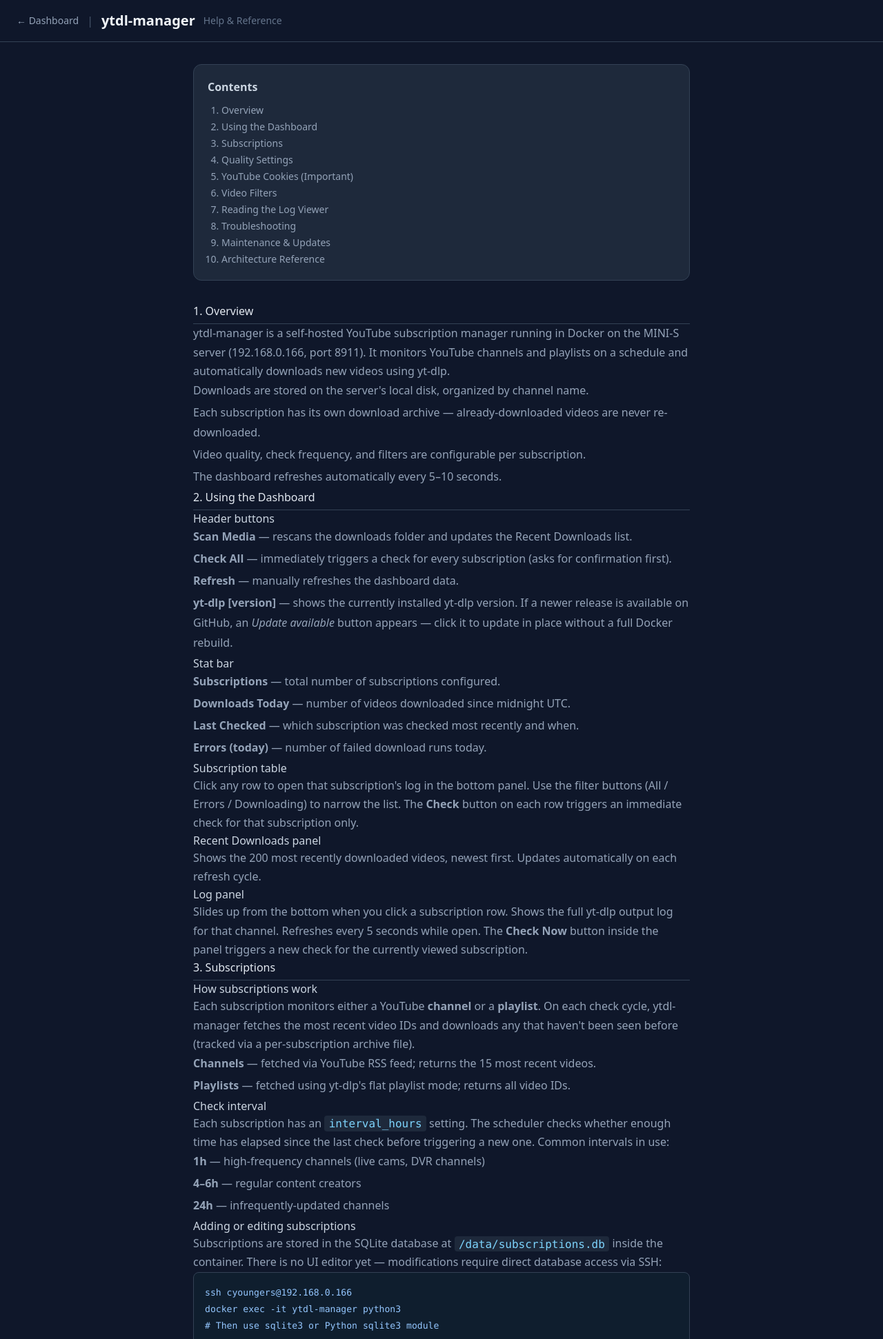
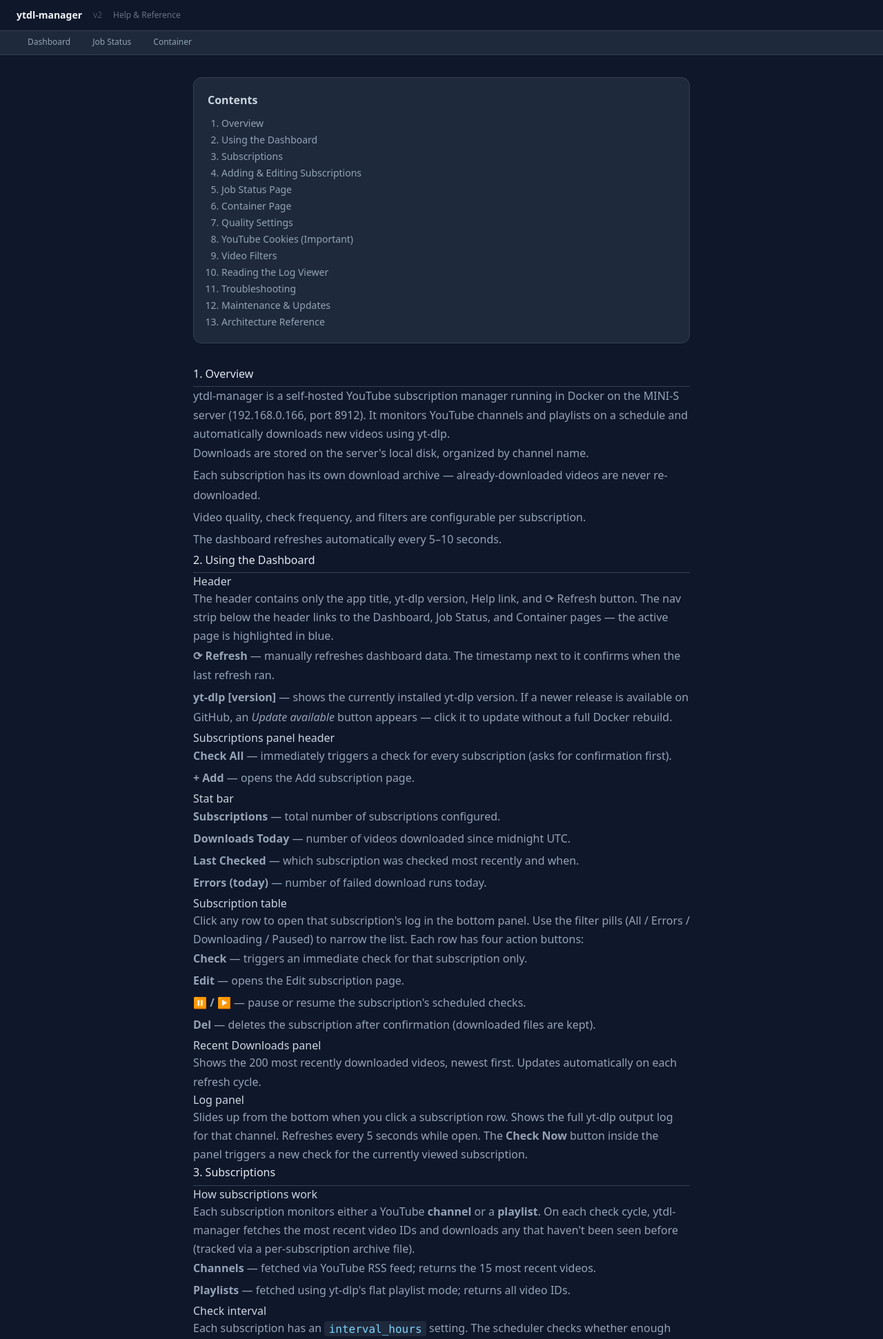
Before and after one commit to cyoungers/ytdl-manager, a FastAPI app: page /help in a window 1280 px wide. Shown: the top 1942 px of the page at 69% size. Run offline with FastAPI, Linux system fonts and the light colour scheme; parts of the project's set-up code (start-up, migrations or seed data) failed here and were passed over; some libraries are stand-ins or nearby versions.

Commit message:
v2: help page updated, jobs table fixed 6-row height with scroll, NAS SMB link

```diff
--- a/app/templates/help.html
+++ b/app/templates/help.html
@@ -25,12 +25,16 @@
 </head>
 <body class="min-h-screen">
 
-<header class="bg-slate-900 border-b border-slate-700 px-6 py-4 flex items-center gap-3 sticky top-0 z-10">
-  <a href="/" class="text-slate-400 hover:text-white text-sm transition-colors">← Dashboard</a>
-  <span class="text-slate-600">|</span>
-  <span class="text-xl font-bold text-slate-100">ytdl-manager</span>
-  <span class="text-slate-500 text-sm">Help &amp; Reference</span>
+<header class="bg-slate-900 border-b border-slate-700 px-6 py-3 flex items-center gap-4 sticky top-0 z-10">
+  <span class="text-sm font-bold text-slate-100">ytdl-manager</span>
+  <span class="text-xs text-slate-600">v2</span>
+  <span class="text-xs text-slate-500">Help &amp; Reference</span>
 </header>
+<nav class="bg-slate-800 border-b border-slate-700 px-6 flex gap-0">
+  <a href="/" class="nav-link px-4 py-2 text-xs font-medium text-slate-400 hover:text-slate-100 border-b-2 border-transparent hover:border-slate-500 transition-colors">Dashboard</a>
+  <a href="/jobs-page" class="nav-link px-4 py-2 text-xs font-medium text-slate-400 hover:text-slate-100 border-b-2 border-transparent hover:border-slate-500 transition-colors">Job Status</a>
+  <a href="/container" class="nav-link px-4 py-2 text-xs font-medium text-slate-400 hover:text-slate-100 border-b-2 border-transparent hover:border-slate-500 transition-colors">Container</a>
+</nav>
 
 <div class="max-w-3xl mx-auto px-6 py-8">
 
@@ -41,6 +45,9 @@
       <li><a href="#overview">Overview</a></li>
       <li><a href="#dashboard">Using the Dashboard</a></li>
       <li><a href="#subscriptions">Subscriptions</a></li>
+      <li><a href="#addedit">Adding &amp; Editing Subscriptions</a></li>
+      <li><a href="#jobs">Job Status Page</a></li>
+      <li><a href="#container">Container Page</a></li>
       <li><a href="#quality">Quality Settings</a></li>
       <li><a href="#cookies">YouTube Cookies (Important)</a></li>
       <li><a href="#filters">Video Filters</a></li>
@@ -53,7 +60,7 @@
 
   <!-- 1. Overview -->
   <h2 id="overview">1. Overview</h2>
-  <p>ytdl-manager is a self-hosted YouTube subscription manager running in Docker on the MINI-S server (192.168.0.166, port 8911). It monitors YouTube channels and playlists on a schedule and automatically downloads new videos using yt-dlp.</p>
+  <p>ytdl-manager is a self-hosted YouTube subscription manager running in Docker on the MINI-S server (192.168.0.166, port 8912). It monitors YouTube channels and playlists on a schedule and automatically downloads new videos using yt-dlp.</p>
   <ul>
     <li>Downloads are stored on the server's local disk, organized by channel name.</li>
     <li>Each subscription has its own download archive — already-downloaded videos are never re-downloaded.</li>
@@ -64,12 +71,17 @@
   <!-- 2. Dashboard -->
   <h2 id="dashboard">2. Using the Dashboard</h2>
 
-  <h3>Header buttons</h3>
+  <h3>Header</h3>
+  <p>The header contains only the app title, yt-dlp version, Help link, and ⟳ Refresh button. The nav strip below the header links to the Dashboard, Job Status, and Container pages — the active page is highlighted in blue.</p>
   <ul>
-    <li><strong>Scan Media</strong> — rescans the downloads folder and updates the Recent Downloads list.</li>
+    <li><strong>⟳ Refresh</strong> — manually refreshes dashboard data. The timestamp next to it confirms when the last refresh ran.</li>
+    <li><strong>yt-dlp [version]</strong> — shows the currently installed yt-dlp version. If a newer release is available on GitHub, an <em>Update available</em> button appears — click it to update without a full Docker rebuild.</li>
+  </ul>
+
+  <h3>Subscriptions panel header</h3>
+  <ul>
     <li><strong>Check All</strong> — immediately triggers a check for every subscription (asks for confirmation first).</li>
-    <li><strong>Refresh</strong> — manually refreshes the dashboard data.</li>
-    <li><strong>yt-dlp [version]</strong> — shows the currently installed yt-dlp version. If a newer release is available on GitHub, an <em>Update available</em> button appears — click it to update in place without a full Docker rebuild.</li>
+    <li><strong>+ Add</strong> — opens the Add subscription page.</li>
   </ul>
 
   <h3>Stat bar</h3>
@@ -81,7 +93,13 @@
   </ul>
 
   <h3>Subscription table</h3>
-  <p>Click any row to open that subscription's log in the bottom panel. Use the filter buttons (All / Errors / Downloading) to narrow the list. The <strong>Check</strong> button on each row triggers an immediate check for that subscription only.</p>
+  <p>Click any row to open that subscription's log in the bottom panel. Use the filter pills (All / Errors / Downloading / Paused) to narrow the list. Each row has four action buttons:</p>
+  <ul>
+    <li><strong>Check</strong> — triggers an immediate check for that subscription only.</li>
+    <li><strong>Edit</strong> — opens the Edit subscription page.</li>
+    <li><strong>⏸ / ▶</strong> — pause or resume the subscription's scheduled checks.</li>
+    <li><strong>Del</strong> — deletes the subscription after confirmation (downloaded files are kept).</li>
+  </ul>
 
   <h3>Recent Downloads panel</h3>
   <p>Shows the 200 most recently downloaded videos, newest first. Updates automatically on each refresh cycle.</p>
@@ -107,12 +125,6 @@
     <li><strong>24h</strong> — infrequently-updated channels</li>
   </ul>
 
-  <h3>Adding or editing subscriptions</h3>
-  <p>Subscriptions are stored in the SQLite database at <code>/data/subscriptions.db</code> inside the container. There is no UI editor yet — modifications require direct database access via SSH:</p>
-  <pre><code>ssh cyoungers@192.168.0.166
-docker exec -it ytdl-manager python3
-# Then use sqlite3 or Python sqlite3 module</code></pre>
-
   <h3>Status values</h3>
   <ul>
     <li><strong>ok</strong> (green) — last run completed successfully.</li>
@@ -121,8 +133,50 @@ docker exec -it ytdl-manager python3
     <li><strong>idle</strong> (grey) — subscription is disabled or has never been checked.</li>
   </ul>
 
-  <!-- 4. Quality -->
-  <h2 id="quality">4. Quality Settings</h2>
+  <!-- 4. Add/Edit -->
+  <h2 id="addedit">4. Adding &amp; Editing Subscriptions</h2>
+  <p>Use the <strong>+ Add</strong> button in the subscriptions panel header to open the Add page. Use the <strong>Edit</strong> button on any row to open the Edit page. Both pages have a <strong>Help</strong> link in the top-right that opens a full field reference in a new tab.</p>
+  <h3>Fields</h3>
+  <ul>
+    <li><strong>URL</strong> — YouTube channel (<code>/@handle</code> or <code>/channel/UC...</code>) or playlist (<code>?list=...</code>) URL. Pasting a <code>/@handle</code> URL auto-fills the Name and Output directory fields.</li>
+    <li><strong>Name</strong> — display label used in the UI and logs. Editing the name also updates the output directory if it hasn't been manually changed.</li>
+    <li><strong>Output directory</strong> — where videos are saved inside the container. Must start with <code>/downloads/</code> — the prefix is added automatically if omitted.</li>
+    <li><strong>Interval (hours)</strong> — how often the subscription is checked. After saving, use Stagger Schedules on the Job Status page to redistribute timing.</li>
+    <li><strong>Quality</strong> — see Quality Settings section below.</li>
+    <li><strong>date_after</strong> — playlists only; skip videos uploaded before this date. Accepts <code>YYYYMMDD</code> or relative values like <code>today-30days</code>.</li>
+    <li><strong>Min duration (seconds)</strong> — skip videos shorter than this. Default 180 (3 minutes). Set to 0 to disable.</li>
+    <li><strong>Exclude Shorts / Live / Past Live</strong> — filter checkboxes, all on by default.</li>
+  </ul>
+
+  <!-- 5. Job Status -->
+  <h2 id="jobs">5. Job Status Page</h2>
+  <p>Accessible via the nav strip. Shows all recent and running download jobs and the upcoming schedule.</p>
+  <h3>Jobs table</h3>
+  <p>Click any row to load that subscription's log in the viewer panel on the right. The table auto-refreshes every 5 seconds when jobs are running, every 15 seconds otherwise. Use the filter pills (All / Running / Completed / Failed) to narrow the list.</p>
+  <ul>
+    <li><strong>Found</strong> — number of new video IDs discovered on this run.</li>
+    <li><strong>Done</strong> — number successfully downloaded.</li>
+    <li><strong>Fail</strong> — number that errored (non-zero exit).</li>
+  </ul>
+  <h3>Upcoming Scheduled Runs</h3>
+  <p>Shows the next scheduled run time for every enabled subscription, sorted by time.</p>
+  <h3>Stagger Schedules</h3>
+  <p>If subscriptions start firing simultaneously, click <strong>Stagger Schedules</strong> to redistribute them evenly across their interval windows. Also run this after a container restart since APScheduler state is in-memory only.</p>
+
+  <!-- 6. Container -->
+  <h2 id="container">6. Container Page</h2>
+  <p>Accessible via the nav strip. Provides container status, cookie management, media scanning, and a log viewer.</p>
+  <h3>Status card</h3>
+  <p>Shows container name, running state, port mapping, API health, and current yt-dlp version. The <strong>Update yt-dlp</strong> button updates in place without a Docker rebuild. Restart and full rebuild must be done from the server shell.</p>
+  <h3>Cookies card</h3>
+  <p>Shows whether <code>/data/cookies.txt</code> is present, how many cookie lines it contains, and when it was last updated. <strong>Refresh Cookies (KBM)</strong> triggers the Keyboard Maestro macro on your Mac to run the automated cookie export flow. <strong>Verify Cookies</strong> does a quick sanity check on the file.</p>
+  <h3>Media Library card</h3>
+  <p><strong>Scan Media</strong> triggers the Channels DVR scanner to pick up newly downloaded files.</p>
+  <h3>Container Log</h3>
+  <p>Shows recent download activity from <code>/data/downloads.log</code>. The pane fills the remaining viewport height. Use the line count selector and Reload button to control how much is shown.</p>
+
+  <!-- 7. Quality (renumbered) -->
+  <h2 id="quality">7. Quality Settings</h2>
   <p>Each subscription has a <code>quality</code> setting that controls the yt-dlp format selector. Available options:</p>
   <ul>
     <li><strong>best</strong> — highest available resolution (no cap). May be 4K for channels that publish it.</li>
@@ -137,7 +191,7 @@ docker exec -it ytdl-manager python3
   </div>
 
   <!-- 5. Cookies -->
-  <h2 id="cookies">5. YouTube Cookies (Important)</h2>
+  <h2 id="cookies">8. YouTube Cookies (Important)</h2>
   <p>YouTube requires authentication cookies to serve high-resolution adaptive streams (1080p, 1440p, 4K). Without valid cookies, yt-dlp falls back to format 18 — a combined 360p stream — causing the blocky/artifacted video quality.</p>
 
   <div class="callout warn">
@@ -167,10 +221,10 @@ docker exec -it ytdl-manager python3
 scp ~/Downloads/cookies.txt cyoungers@192.168.0.166:/tmp/cookies.txt
 
 # Install into the Docker container
-ssh cyoungers@192.168.0.166 "docker cp /tmp/cookies.txt ytdl-manager:/data/cookies.txt"</code></pre>
+ssh cyoungers@192.168.0.166 "docker cp /tmp/cookies.txt ytdl-manager-v2:/data/cookies.txt"</code></pre>
 
   <h3>Verifying cookies are working</h3>
-  <pre><code>ssh cyoungers@192.168.0.166 "docker exec ytdl-manager yt-dlp \
+  <pre><code>ssh cyoungers@192.168.0.166 "docker exec ytdl-manager-v2 yt-dlp \
   --js-runtimes node \
   --cookies /data/cookies.txt \
   --extractor-args 'youtube:player_client=mweb' \
@@ -179,7 +233,7 @@ ssh cyoungers@192.168.0.166 "docker cp /tmp/cookies.txt ytdl-manager:/data/cooki
   <p>You should see 20+ format options including 1080p and 1440p. If you only see format 18 (360p), the cookies are not valid.</p>
 
   <!-- 6. Filters -->
-  <h2 id="filters">6. Video Filters</h2>
+  <h2 id="filters">9. Video Filters</h2>
   <p>All downloads are subject to a built-in <code>--match-filter</code> that silently skips videos that don't meet these criteria:</p>
   <ul>
     <li><strong>Duration &gt; 3 minutes</strong> — skips Shorts and very short clips.</li>
@@ -196,7 +250,7 @@ ssh cyoungers@192.168.0.166 "docker cp /tmp/cookies.txt ytdl-manager:/data/cooki
   <p>These cases appear in the log but result in <code>Exit code: 0</code> (success).</p>
 
   <!-- 7. Logs -->
-  <h2 id="logs">7. Reading the Log Viewer</h2>
+  <h2 id="logs">10. Reading the Log Viewer</h2>
   <p>Click any subscription row on the dashboard to open its log. The log file is the raw yt-dlp output for that subscription, appended across all runs. Here's how to read it:</p>
 
   <h3>Run header</h3>
@@ -230,7 +284,7 @@ Found 3 new video(s)</code></pre>
   </ul>
 
   <!-- 8. Troubleshooting -->
-  <h2 id="troubleshooting">8. Troubleshooting</h2>
+  <h2 id="troubleshooting">11. Troubleshooting</h2>
 
   <h3>Videos look blocky / low quality (360p)</h3>
   <p>This is almost always expired YouTube cookies. The log will show <code>[info] abc123: Downloading 1 format(s): 18</code> (a single format number, no <code>+</code>). Fix: refresh cookies using the incognito method described in <a href="#cookies">Section 5</a>.</p>
@@ -249,27 +303,27 @@ Found 3 new video(s)</code></pre>
 
   <h3>Subscription stuck in "downloading" status</h3>
   <p>If a subscription shows as downloading but the log isn't updating, the download process may have hung. Restart the container:</p>
-  <pre><code>ssh cyoungers@192.168.0.166 "docker restart ytdl-manager"</code></pre>
+  <pre><code>ssh cyoungers@192.168.0.166 "docker restart ytdl-manager-v2"</code></pre>
 
   <h3>All subscriptions show "never checked" after a restart</h3>
   <p>The <code>last_checked</code> times are stored in the SQLite database, which lives in a Docker named volume (<code>ytdl-data</code>). They persist across restarts. If they appear reset, the volume may have been accidentally deleted during a <code>docker compose down -v</code>.</p>
 
   <!-- 9. Maintenance -->
-  <h2 id="maintenance">9. Maintenance &amp; Updates</h2>
+  <h2 id="maintenance">12. Maintenance &amp; Updates</h2>
 
   <h3>Updating yt-dlp</h3>
   <p>The easiest way is via the dashboard — if a newer version is available on GitHub, an <em>Update available</em> button appears next to the version number in the header. Click it to update in place without any Docker rebuild.</p>
   <p>Alternatively, from the command line:</p>
-  <pre><code>ssh cyoungers@192.168.0.166 "docker exec ytdl-manager yt-dlp -U"</code></pre>
+  <pre><code>ssh cyoungers@192.168.0.166 "docker exec ytdl-manager-v2 yt-dlp -U"</code></pre>
 
   <h3>Deploying Python code changes (no rebuild)</h3>
   <p>For changes to <code>main.py</code> only (no new dependencies):</p>
-  <pre><code>ssh cyoungers@192.168.0.166 "cd ~/ai/ytdl-manager && git pull && \
-  docker cp app/main.py ytdl-manager:/app/main.py && \
-  docker restart ytdl-manager"</code></pre>
+  <pre><code>ssh cyoungers@192.168.0.166 "cd ~/ai/ytdl-manager-v2 && git pull && \
+  docker cp app/main.py ytdl-manager-v2:/app/main.py && \
+  docker restart ytdl-manager-v2"</code></pre>
 
   <h3>Full Docker rebuild (new dependencies or Dockerfile changes)</h3>
-  <pre><code>ssh cyoungers@192.168.0.166 "cd ~/ai/ytdl-manager && git pull && \
+  <pre><code>ssh cyoungers@192.168.0.166 "cd ~/ai/ytdl-manager-v2 && git pull && \
   docker compose down && \
   docker compose build --no-cache && \
   docker compose up -d"</code></pre>
@@ -279,7 +333,7 @@ Found 3 new video(s)</code></pre>
 
   <h3>Accessing the database</h3>
   <pre><code>ssh cyoungers@192.168.0.166
-docker exec -it ytdl-manager python3 -c "
+docker exec -it ytdl-manager-v2 python3 -c "
 import sqlite3, json
 c = sqlite3.connect('/data/subscriptions.db')
 c.row_factory = sqlite3.Row
@@ -289,22 +343,22 @@ for r in rows: print(dict(r))
 
   <h3>Re-staggering the schedule</h3>
   <p>If subscriptions start bunching up and running at the same time, hit the stagger endpoint to redistribute them evenly across their interval windows:</p>
-  <pre><code>curl -X POST http://192.168.0.166:8911/api/stagger</code></pre>
+  <pre><code>curl -X POST http://192.168.0.166:8912/api/stagger</code></pre>
   <p>This reschedules all enabled subscriptions in APScheduler directly — subscriptions with the same interval are spread evenly across that interval. For example, 11 hourly subs will fire ~5.5 minutes apart; 27 six-hourly subs will fire ~13 minutes apart. The staggering persists indefinitely since each subscription recurs independently from its own start time.</p>
 
   <h3>Viewing recent successful downloads</h3>
-  <pre><code>ssh cyoungers@192.168.0.166 "docker exec ytdl-manager tail -50 /data/downloads.log"</code></pre>
+  <pre><code>ssh cyoungers@192.168.0.166 "docker exec ytdl-manager-v2 tail -50 /data/downloads.log"</code></pre>
 
   <!-- 10. Architecture -->
-  <h2 id="architecture">10. Architecture Reference</h2>
+  <h2 id="architecture">13. Architecture Reference</h2>
 
   <h3>Infrastructure</h3>
   <ul>
     <li><strong>Host:</strong> Ubuntu, hostname <code>cyoungers-MINI-S</code> (192.168.0.166)</li>
-    <li><strong>Container:</strong> <code>ytdl-manager</code> — Python 3.12 + FastAPI + yt-dlp</li>
-    <li><strong>Port:</strong> 8911 on host → 8080 in container</li>
-    <li><strong>Repo:</strong> <code>https://github.com/cyoungers/ytdl-manager</code></li>
-    <li><strong>Project path on host:</strong> <code>~/ai/ytdl-manager</code></li>
+    <li><strong>Container:</strong> <code>ytdl-manager-v2</code> — Python 3.12 + FastAPI + yt-dlp</li>
+    <li><strong>Port:</strong> 8912 on host → 8080 in container</li>
+    <li><strong>Repo:</strong> <code>https://github.com/cyoungers/ytdl-manager</code> (v2 branch)</li>
+    <li><strong>Project path on host:</strong> <code>~/ai/ytdl-manager-v2</code></li>
   </ul>
 
   <h3>Data volume (<code>ytdl-data</code>)</h3>
@@ -315,6 +369,9 @@ for r in rows: print(dict(r))
     <li><code>/data/cookies.txt</code> — YouTube session cookies</li>
     <li><code>/data/downloads.log</code> — plain text log of all successful downloads</li>
   </ul>
+
+  <h3>Downloads folder</h3>
+  <p>Videos are stored on the NAS at <a href="smb://Chris@CJYNAS._smb._tcp.local/video/ytdl-manager">smb://Chris@CJYNAS._smb._tcp.local/video/ytdl-manager</a> — clicking this link opens the folder in Finder.</p>
 
   <h3>How a channel check works</h3>
   <ol>
--- a/app/templates/jobs.html
+++ b/app/templates/jobs.html
@@ -53,9 +53,9 @@
           class="jf-btn px-3 py-1 text-xs rounded-full font-medium transition-colors bg-slate-700 text-slate-400 hover:bg-slate-600">Failed</button>
       </div>
     </div>
-    <div class="overflow-x-auto">
+    <div style="overflow-x:auto; overflow-y:auto; height:266px;">
       <table class="w-full text-sm">
-        <thead>
+        <thead class="sticky top-0 z-10 bg-slate-800">
           <tr class="border-b border-slate-700 text-slate-400 text-xs uppercase tracking-wide">
             <th class="text-left px-4 py-2.5 font-medium">Subscription</th>
             <th class="text-left px-4 py-2.5 font-medium">Trigger</th>
```
